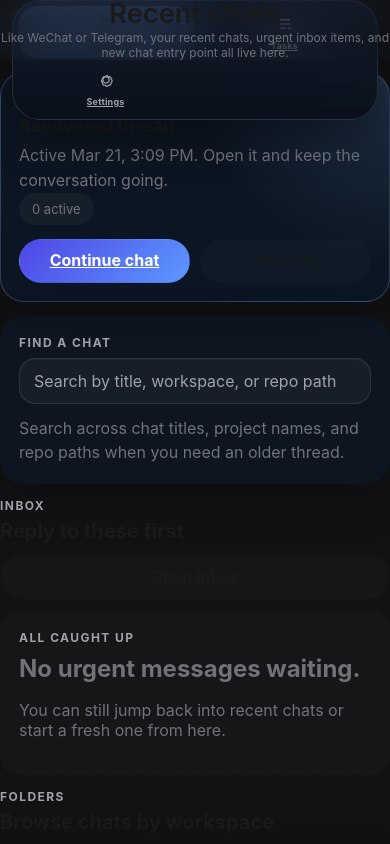
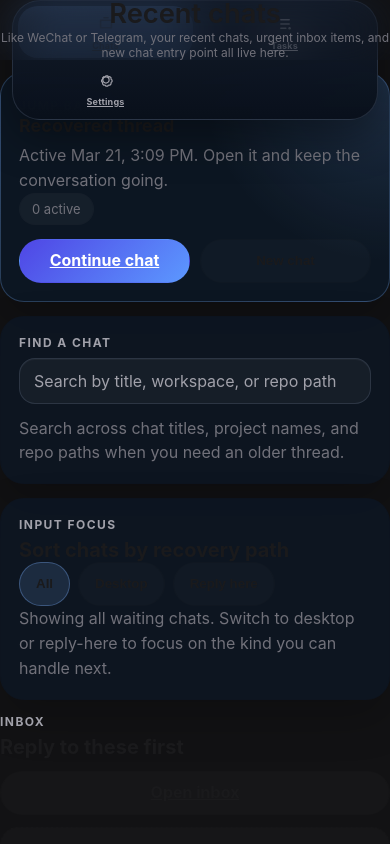
Before and after one commit to LeslieMiau/codex-remote, a Next.js app in the folder apps/mobile-web/: page /projects in a window 390 px wide. Shown: the top 844 px of the page. Built offline with nearby package versions, Linux system fonts and the light colour scheme; no server answers.

Commit message:
Add mobile input focus filters

```diff
--- a/apps/mobile-web/app/components/overview-screen.tsx
+++ b/apps/mobile-web/app/components/overview-screen.tsx
@@ -47,6 +47,8 @@ import { NewThreadSheet } from "./new-thread-sheet";
 import { SkeletonCard } from "./skeleton";
 
 const POLL_INTERVAL_MS = 2_000;
+
+type InputFocusFilter = "all" | "desktop" | "replyable";
 
 function getAvatarLabel(value: string) {
   return Array.from(value.trim())[0]?.toUpperCase() ?? "#";
@@ -195,6 +197,36 @@ function isDesktopRecoveryInputEntry(entry: CodexQueueEntry) {
   return entry.kind === "input" && isDesktopRecoveryInputKind(entry.native_request_kind);
 }
 
+function matchesInputFocusFilter(
+  kind: CodexQueueEntry["native_request_kind"] | undefined,
+  filter: InputFocusFilter
+) {
+  if (filter === "all") {
+    return true;
+  }
+
+  if (filter === "desktop") {
+    return isDesktopRecoveryInputKind(kind);
+  }
+
+  return kind === "user_input";
+}
+
+function describeInputFocusFilter(
+  locale: "zh" | "en",
+  filter: InputFocusFilter
+) {
+  if (filter === "desktop") {
+    return localize(locale, { zh: "回桌面", en: "Desktop" });
+  }
+
+  if (filter === "replyable") {
+    return localize(locale, { zh: "手机可回", en: "Reply here" });
+  }
+
+  return localize(locale, { zh: "全部", en: "All" });
+}
+
 export function OverviewScreen() {
   const router = useRouter();
   const { locale } = useLocale();
@@ -211,6 +243,7 @@ export function OverviewScreen() {
   const [showAllProjects, setShowAllProjects] = useState(false);
   const [showArchived, setShowArchived] = useState(false);
   const [threadQuery, setThreadQuery] = useState("");
+  const [inputFocusFilter, setInputFocusFilter] = useState<InputFocusFilter>("all");
   const [expandedProjects, setExpandedProjects] = useState<Record<string, boolean>>({});
   const [lastSuccessfulSyncAt, setLastSuccessfulSyncAt] = useState<string | null>(null);
   const inFlightRef = useRef(false);
@@ -359,6 +392,16 @@ export function OverviewScreen() {
 
     return kinds;
   }, [pendingInputEntries]);
+  const filteredDesktopRecoveryInputEntries = useMemo(
+    () =>
+      inputFocusFilter === "replyable" ? [] : desktopRecoveryInputEntries,
+    [desktopRecoveryInputEntries, inputFocusFilter]
+  );
+  const filteredReplyableInputEntries = useMemo(
+    () =>
+      inputFocusFilter === "desktop" ? [] : replyableInputEntries,
+    [inputFocusFilter, replyableInputEntries]
+  );
   const repoGroups = useMemo(() => {
     const groups = new Map<
       string,
@@ -411,6 +454,18 @@ export function OverviewScreen() {
       ).sort(compareThreadsForMobile),
     [filteredThreads]
   );
+  const filteredPriorityThreads = useMemo(
+    () =>
+      inputFocusFilter === "all"
+        ? priorityThreads
+        : priorityThreads.filter((thread) =>
+            matchesInputFocusFilter(
+              pendingInputKindsByThreadId.get(thread.thread_id),
+              inputFocusFilter
+            )
+          ),
+    [inputFocusFilter, pendingInputKindsByThreadId, priorityThreads]
+  );
   const inboxOtherEntries = useMemo(
     () =>
       [...(overview?.queue ?? [])]
@@ -419,8 +474,25 @@ export function OverviewScreen() {
         .slice(0, 3),
     [overview]
   );
-  const visibleGroups = showAllProjects ? repoGroups : repoGroups.slice(0, 3);
-  const hiddenGroupCount = Math.max(repoGroups.length - visibleGroups.length, 0);
+  const filteredRepoGroups = useMemo(
+    () =>
+      inputFocusFilter === "all"
+        ? repoGroups
+        : repoGroups
+            .map((group) => ({
+              ...group,
+              threads: group.threads.filter((thread) =>
+                matchesInputFocusFilter(
+                  pendingInputKindsByThreadId.get(thread.thread_id),
+                  inputFocusFilter
+                )
+              )
+            }))
+            .filter((group) => group.threads.length > 0),
+    [inputFocusFilter, pendingInputKindsByThreadId, repoGroups]
+  );
+  const visibleGroups = showAllProjects ? filteredRepoGroups : filteredRepoGroups.slice(0, 3);
+  const hiddenGroupCount = Math.max(filteredRepoGroups.length - visibleGroups.length, 0);
   const matchingThreadCount = filteredThreads.length;
 
   function toggleProject(projectId: string) {
@@ -794,13 +866,59 @@ export function OverviewScreen() {
             ) : null}
           </section>
 
+          <section className="codex-page-card">
+            <div className="codex-page-section__header">
+              <div>
+                <p className="section-label">
+                  {localize(locale, { zh: "输入筛选", en: "Input focus" })}
+                </p>
+                <h2>
+                  {localize(locale, {
+                    zh: "按处理路径查看待办聊天",
+                    en: "Sort chats by recovery path"
+                  })}
+                </h2>
+              </div>
+            </div>
+            <div className="codex-inline-pills">
+              {(["all", "desktop", "replyable"] as const).map((filter) => (
+                <button
+                  key={filter}
+                  className={`chrome-button ${inputFocusFilter === filter ? "is-active" : ""}`}
+                  onClick={() => setInputFocusFilter(filter)}
+                  type="button"
+                >
+                  {describeInputFocusFilter(locale, filter)}
+                </button>
+              ))}
+            </div>
+            <p className="threads-home__search-note">
+              {inputFocusFilter === "all"
+                ? localize(locale, {
+                    zh: "显示全部待办聊天；切到回桌面或手机可回，可以更快聚焦你现在能处理的那一类。",
+                    en: "Showing all waiting chats. Switch to desktop or reply-here to focus on the kind you can handle next."
+                  })
+                : inputFocusFilter === "desktop"
+                  ? localize(locale, {
+                      zh: "当前只看建议回桌面继续的聊天；批准、审查和其它待办会先隐藏。",
+                      en: "Only chats that usually continue on desktop are shown right now. Approvals, reviews, and other items are temporarily hidden."
+                    })
+                  : localize(locale, {
+                      zh: "当前只看可以直接在手机回复的聊天。",
+                      en: "Only chats you can finish from the phone are shown right now."
+                    })}
+            </p>
+          </section>
+
           <section className="codex-page-section">
             <div className="codex-page-section__header">
               <div>
                 <p className="section-label">{isZh ? "收件箱" : "Inbox"}</p>
                 <h2>
-                {leadInputEntry &&
-                  isDesktopOrientedNativeRequest(leadInputEntry.native_request_kind)
+                {inputFocusFilter === "desktop" ||
+                (inputFocusFilter === "all" &&
+                  leadInputEntry &&
+                  isDesktopOrientedNativeRequest(leadInputEntry.native_request_kind))
                     ? localize(locale, { zh: "先打开这些", en: "Open these first" })
                     : localize(locale, { zh: "优先回复这些", en: "Reply to these first" })}
                 </h2>
@@ -810,11 +928,11 @@ export function OverviewScreen() {
               </Link>
             </div>
 
-            {desktopRecoveryInputEntries.length > 0 ||
-            replyableInputEntries.length > 0 ||
-            inboxOtherEntries.length > 0 ? (
+            {filteredDesktopRecoveryInputEntries.length > 0 ||
+            filteredReplyableInputEntries.length > 0 ||
+            (inputFocusFilter === "all" && inboxOtherEntries.length > 0) ? (
               <div className="codex-page-stack">
-                {desktopRecoveryInputEntries.length > 0 ? (
+                {filteredDesktopRecoveryInputEntries.length > 0 ? (
                   <div className="codex-page-stack">
                     <div className="codex-page-section__header">
                       <div>
@@ -830,14 +948,14 @@ export function OverviewScreen() {
                       </div>
                     </div>
                     <div className="codex-inbox-focus">
-                      {desktopRecoveryInputEntries.slice(0, 2).map((entry) =>
+                      {filteredDesktopRecoveryInputEntries.slice(0, 2).map((entry) =>
                         renderInboxEntry(entry)
                       )}
                     </div>
                   </div>
                 ) : null}
 
-                {replyableInputEntries.length > 0 ? (
+                {filteredReplyableInputEntries.length > 0 ? (
                   <div className="codex-page-stack">
                     <div className="codex-page-section__header">
                       <div>
@@ -853,12 +971,14 @@ export function OverviewScreen() {
                       </div>
                     </div>
                     <div className="codex-inbox-focus">
-                      {replyableInputEntries.slice(0, 2).map((entry) => renderInboxEntry(entry))}
+                      {filteredReplyableInputEntries.slice(0, 2).map((entry) =>
+                        renderInboxEntry(entry)
+                      )}
                     </div>
                   </div>
                 ) : null}
 
-                {inboxOtherEntries.length > 0 ? (
+                {inputFocusFilter === "all" && inboxOtherEntries.length > 0 ? (
                   <div className="codex-page-stack">
                     <div className="codex-page-section__header">
                       <div>
@@ -874,27 +994,54 @@ export function OverviewScreen() {
               </div>
             ) : (
               <section className="codex-empty-state">
-                <p className="eyebrow">{isZh ? "消息清空" : "All caught up"}</p>
+                <p className="eyebrow">
+                  {inputFocusFilter === "all"
+                    ? isZh
+                      ? "消息清空"
+                      : "All caught up"
+                    : isZh
+                      ? "当前筛选为空"
+                      : "Nothing in this filter"}
+                </p>
                 <h2>{isZh ? "现在没有急着要回的消息。" : "No urgent messages waiting."}</h2>
                 <p>
-                  {isZh
-                    ? "你仍然可以回到最近对话继续聊，或者从这里发起一条新聊天。"
-                    : "You can still jump back into recent chats or start a fresh one from here."}
+                  {inputFocusFilter === "all"
+                    ? isZh
+                      ? "你仍然可以回到最近对话继续聊，或者从这里发起一条新聊天。"
+                      : "You can still jump back into recent chats or start a fresh one from here."
+                    : isZh
+                      ? "切回“全部”可以查看其它类型的待办聊天。"
+                      : "Switch back to All to see the other waiting chats again."}
                 </p>
               </section>
             )}
           </section>
 
-          {priorityThreads.length > 0 ? (
+          {filteredPriorityThreads.length > 0 ? (
             <section className="codex-page-section">
               <div className="codex-page-section__header">
                 <div>
                   <p className="section-label">{isZh ? "继续这些聊天" : "Pick up here"}</p>
-                  <h2>{isZh ? "这些对话还在等你继续" : "Chats waiting on you"}</h2>
+                  <h2>
+                    {inputFocusFilter === "desktop"
+                      ? localize(locale, {
+                          zh: "这些对话通常要回桌面继续",
+                          en: "These chats usually continue on desktop"
+                        })
+                      : inputFocusFilter === "replyable"
+                        ? localize(locale, {
+                            zh: "这些对话可以直接在手机处理",
+                            en: "These chats can be handled from the phone"
+                          })
+                        : localize(locale, {
+                            zh: "这些对话还在等你继续",
+                            en: "Chats waiting on you"
+                          })}
+                  </h2>
                 </div>
               </div>
               <div className="codex-list-stack">
-                {priorityThreads.slice(0, 4).map((thread) => (
+                {filteredPriorityThreads.slice(0, 4).map((thread) => (
                   (() => {
                     const pendingInputKind = pendingInputKindsByThreadId.get(thread.thread_id);
                     const isDesktopRecovery = isDesktopRecoveryInputKind(pendingInputKind);
@@ -1127,14 +1274,32 @@ export function OverviewScreen() {
               </div>
             ) : (
               <section className="codex-empty-state">
-                <p className="eyebrow">{isZh ? "没有匹配" : "No matches"}</p>
+                <p className="eyebrow">
+                  {inputFocusFilter === "all"
+                    ? isZh
+                      ? "没有匹配"
+                      : "No matches"
+                    : isZh
+                      ? "当前筛选没有结果"
+                      : "No chats in this filter"}
+                </p>
                 <h2>
-                  {isZh ? "这次搜索还没有找到聊天。" : "This search does not match any chats yet."}
+                  {inputFocusFilter === "all"
+                    ? isZh
+                      ? "这次搜索还没有找到聊天。"
+                      : "This search does not match any chats yet."
+                    : isZh
+                      ? "当前筛选下没有聊天。"
+                      : "No chats match the current filter."}
                 </h2>
                 <p>
-                  {isZh
-                    ? "试试换成项目名、仓库路径，或者清空搜索看看最近同步过的全部对话。"
-                    : "Try a project name, part of the repo path, or clear the search to browse every synced chat again."}
+                  {inputFocusFilter === "all"
+                    ? isZh
+                      ? "试试换成项目名、仓库路径，或者清空搜索看看最近同步过的全部对话。"
+                      : "Try a project name, part of the repo path, or clear the search to browse every synced chat again."
+                    : isZh
+                      ? "切回“全部”或换一个输入筛选，再看看其它等待中的聊天。"
+                      : "Switch back to All or try a different input filter to browse the other waiting chats."}
                 </p>
               </section>
             )}
--- a/apps/mobile-web/app/globals.css
+++ b/apps/mobile-web/app/globals.css
@@ -3683,6 +3683,12 @@ body {
   pointer-events: none;
 }
 
+.chrome-button.is-active {
+  background: rgba(124, 177, 255, 0.14);
+  border-color: rgba(124, 177, 255, 0.32);
+  color: var(--text);
+}
+
 .codex-image-lightbox {
   display: grid;
   place-items: center;
```
